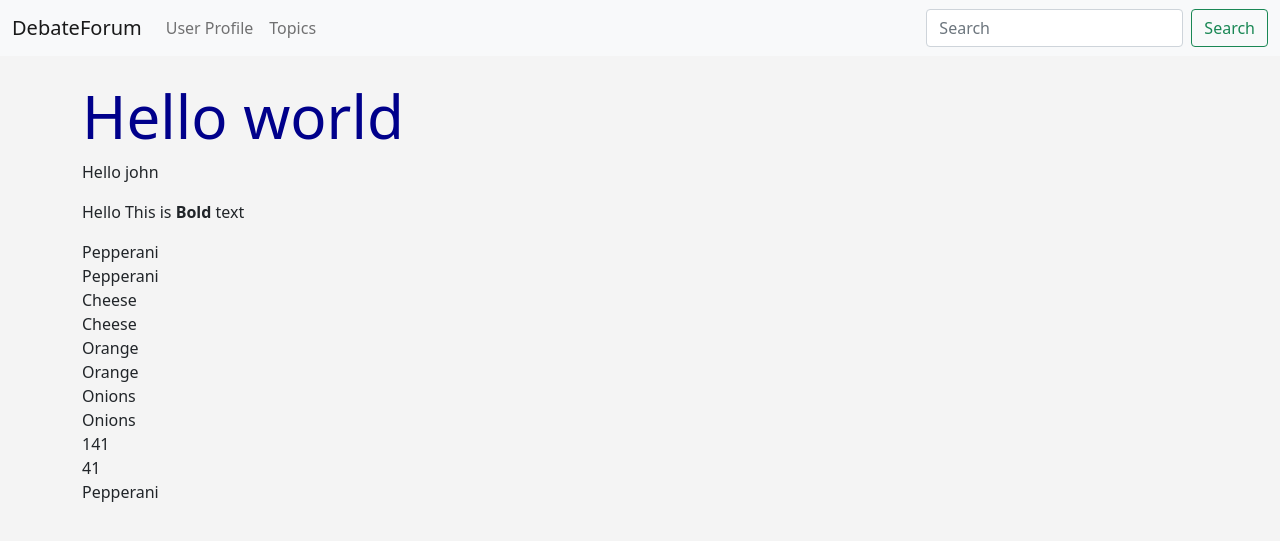
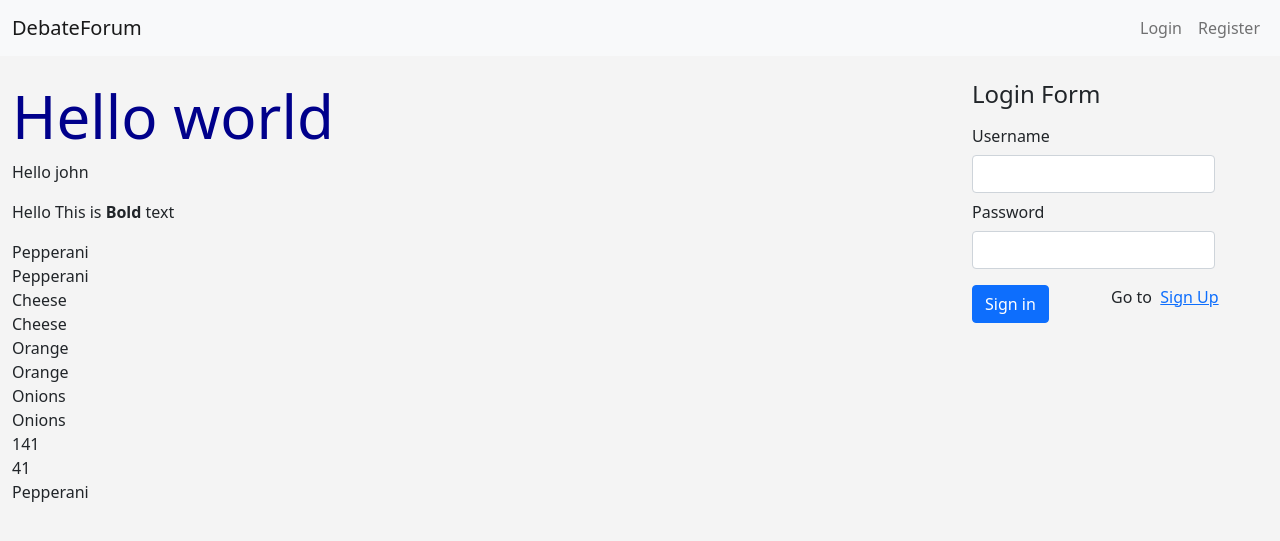
Before and after one commit to a-bew/DebateForum, a Flask app: page / in a window 1280 px wide. Shown: the top 541 px of the page. Run offline with Flask 2, Linux system fonts and the light colour scheme; parts of the project's set-up code (start-up, migrations or seed data) failed here and were passed over.

Commit message:
building the ui

```diff
--- a/server.py
+++ b/server.py
@@ -1,5 +1,5 @@
 from os import error
-from flask import Flask, render_template, flash, request
+from flask import Flask, render_template, flash, request, jsonify, session, g, redirect
 from flask.helpers import url_for
 from flask_wtf import FlaskForm
 from werkzeug.utils import redirect
@@ -8,7 +8,7 @@ from wtforms.fields.core import DateTimeField, IntegerField
 from wtforms.validators import DataRequired
 from werkzeug.security import generate_password_hash, check_password_hash
 from db_script import mysql_connect
-from config import credentials
+from functools import wraps
 
 # Create a Flask instance
 app = Flask(__name__)
@@ -21,15 +21,34 @@ mysql_connect.create_mysql_db()
 
 # DB TABLES ARE CREATED IF NOT EXIST
 mysql_connect.AdminsTable()
-mysql_connect.UserAuth()
+
+UserAuth = mysql_connect.UserAuth()
 mysql_connect.TopicTable()
-mysql_connect.TopicUsers()
+# mysql_connect.UserTopics()
 mysql_connect.ClaimTable()
 mysql_connect.Replies()
 mysql_connect.ReReplies()
 mysql_connect.TagTable()
 mysql_connect.ClaimTagTable()
 
+class Users():
+    def __init__(self) -> None:
+        self.username = None
+        self.password_hash = None
+
+    @property
+    def password(self):
+        raise AttributeError('password is not a readable attribute!')
+
+    def __repr__(self) -> str:
+        return f"<Name {self.username}>"
+
+    @password.setter
+    def password(self, password):
+        self.password_hash = generate_password_hash(password)
+
+    def verify_password(self, password):
+        return check_password_hash(self.password_hash, password)
 
 class TopicForm(FlaskForm):
     topic = StringField("Add New Topic", validators=[DataRequired()])
@@ -37,39 +56,84 @@ class TopicForm(FlaskForm):
     time = DateTimeField(validators=[DataRequired()])
     submit = SubmitField("Submit")
 
-# Create a route decorator
-
+@app.before_request
+def before_request():
+    g.user = None
+    if 'user_id' in session:
+        user = UserAuth.getUser(session['user_id'])
+        print("user", user)
+        g.user = user
 
 @app.route('/')
 def index():
+    if g.user:
+        user = g.user
+    else:
+        user = None
     first_name = "john"
     stuff = "This is <strong>Bold</strong> text"
+    favorite_pizza = ["Pepperani", "Cheese", "Orange", "Onions", 41]
 
-    favorite_pizza = ["Pepperani", "Cheese", "Orange", "Onions", 41]
-    return render_template("index.html", first_name=first_name, stuff=stuff, favorite_pizza=favorite_pizza)
-
+    return render_template("index.html", first_name=first_name, stuff=stuff, favorite_pizza=favorite_pizza, user= user)
+    # return jsonify({})
 
 @app.route('/login/', methods=["GET", "POST"])
 def login_page():
     error = ''
-    try:
-        if request.method == 'POST':
-            attempted_username = request.form["username"]
-            attempted_password = request.form['password']
 
-            if attempted_username == 'admin' and attempted_password == 'password':
-                return redirect(url_for('dashboard'))
-            else:
-                error = "Invalid credentials. Try Again"
+    # if request.method == 'POST':
+    if request.json:
+        session.pop('user_id', None)
+        incoming_data = request.json
 
-        return render_template("login.html", error=error)
-    except Exception as e:
-        return render_template("login.html", error=error)
+        username = incoming_data["username"]
+        password = incoming_data['password']
 
 
-@app.route('/register/', methods=["GET", "POST"])
+            #Query the database to get password
+        user_name = (username,)
+        hashed_password = UserAuth.get_password(user_name)
+        if hashed_password and check_password_hash(hashed_password, password):
+            session["user_id"] = user_name
+            return redirect(url_for('/'))
+        return  redirect(url_for('login'))
+    return render_template("login.html")
+
+
+@app.route('/register', methods=["GET", "POST"])
 def register_page():
-    return ("okay")
+    try:
+        print(request)
+        if request.method == 'POST':
+            incoming_data = request.json
+            username = incoming_data["username"]
+            password = incoming_data['password']
+            email = incoming_data['email']
+            print(password, username, email)
+            user_name = (username,)
+
+        # Check if user already exist in db
+        if UserAuth.checkAlreadyExist(user_name):
+            return jsonify({"msg": "Username already exist!"}), 302
+
+        user = Users()
+        user.password = password
+        hashed_password = user.password_hash
+
+        status = UserAuth.insert_user(username, hashed_password, email)
+
+        if status: return jsonify({"msg": "Signup successful"}), 201
+
+        return jsonify({"msg": "Signup Fail!"}), 404
+
+        # return render_template("login.html", error = error)
+    except Exception as e:
+        # return render_template("login.html", error = error)
+        return jsonify({error: e.with_traceback()}), 500
+
+
+    # mysql_connect.create_connection()
+    # return ("okay")
 # Create a form class
 
 
--- a/static/js/script.js
+++ b/static/js/script.js
@@ -1 +1,83 @@
-document.getElementById('demo').innerHTML = "This was created with Javascript";
+
+
+
+    // document.getElementsByTagName('h1')[0].style.display = 'none';
+    var server = "http://127.0.0.1:5000";
+
+    function loginNow() {
+        const appdir = '/login';
+        const username = $("#username").val();
+        const password = $("#password").val();
+        console.log(email, username, password);
+
+        fetch("/login", {
+            method: "post",
+            headers: {
+              "Content-Type": "application/json"
+            },
+            body:JSON.stringify({username, password})
+          }).then(function(response)
+        {
+
+          return response.json();
+        }).then(function(response)
+        {
+           console.log(response);
+        })
+    }
+
+    function submitReg() {
+        const appdir = '/register';
+        const email = $('#email').val();
+        const username = $("#username").val();
+        const password = $("#passw").val();
+
+        console.log(email, username, password);
+        fetch("/register", {
+            method: "post",
+            headers: {
+              "Content-Type": "application/json"
+            },
+            body:JSON.stringify({username, password, email})
+          }).then(function(response)
+        {
+
+          return response.json();
+        }).then(function(response)
+        {
+
+           console.log(response);
+        })
+
+
+
+        // $.ajax({
+        //     type: "POST",
+        //     url: server+appdir,
+        //     data: JSON.stringify({username, password, email}),
+        //     dataType: 'json '
+        // }).done(function(data) {
+        //     console.log('data', data                                                                                                                                                        );
+        //     // populate User Profile
+        //     // $("welcomeMessage").val(`Welcome ${data.user.name})
+        // })
+
+    }
+
+    function showRegister() {
+        // hide login
+        document.getElementById("loginForm").style.display = 'none';
+
+                // show login
+        document.getElementById("registerForm").style.display = 'block';
+    }
+
+    function showLogin(){
+        // hide login
+        document.getElementById("loginForm").style.display = 'block';
+
+        // show login
+        document.getElementById("registerForm").style.display = 'none';
+    }
+
+    showLogin();
--- a/templates/base.html
+++ b/templates/base.html
@@ -11,30 +11,58 @@
     integrity="sha384-EVSTQN3/azprG1Anm3QDgpJLIm9Nao0Yz1ztcQTwFspd3yD65VohhpuuCOmLASjC" crossorigin="anonymous">
   <link href="{{ url_for('static', filename='css/style.css') }}" rel="stylesheet">
 
-  <title>Debate Forum</title>
+  <title>{% block title %}Debate Forum{% endblock %}</title>
 </head>
 
 <body>
   {% include 'navbar.html' %}
   <br />
-  <div class="container">
+  <div class="container-fluid">
+  <!-- Stack the columns on mobile by making one full-width and the other half-width -->
+  <div class="row">
+    <div class="col-md-9">
       {% block content %}
 
       {% endblock %}
     </div>
 
+    <div style="position: absolute; right: 0;" class="col-3 col-md-3">
+
+      {% include 'form/login-form.html' %}
+      {% include 'form/register-form.html' %}
+
+    </div>
+  </div>
+
+  </div>
+
   <!-- Optional JavaScript; choose one of the two! -->
 
   <!-- Option 1: Bootstrap Bundle with Popper -->
+  <script src="https://cdnjs.cloudflare.com/ajax/libs/jquery/3.6.0/jquery.min.js" integrity="sha512-894YE6QWD5I59HgZOGReFYm4dnWc1Qt5NtvYSaNcOP+u1T9qYdvdihz0PPSiiqn/+/3e7Jo4EaG7TubfWGUrMQ==" crossorigin="anonymous" referrerpolicy="no-referrer"></script>
+
   <script src="https://cdn.jsdelivr.net/npm/bootstrap@5.0.2/dist/js/bootstrap.bundle.min.js"
     integrity="sha384-MrcW6ZMFYlzcLA8Nl+NtUVF0sA7MsXsP1UyJoMp4YLEuNSfAP+JcXn/tWtIaxVXM"
     crossorigin="anonymous"></script>
 
+
+    {% block script %}
+
+
+    <script>
+
+    </script>
+
+    {% endblock %}
+
+
     <!-- Option 2: Separate Popper and Bootstrap JS -->
+
     <!--
       <script src="https://cdn.jsdelivr.net/npm/@popperjs/core@2.9.2/dist/umd/popper.min.js" integrity="sha384-IQsoLXl5PILFhosVNubq5LC7Qb9DXgDA9i+tQ8Zj3iwWAwPtgFTxbJ8NT4GN1R8p" crossorigin="anonymous"></script>
       <script src="https://cdn.jsdelivr.net/npm/bootstrap@5.0.2/dist/js/bootstrap.min.js" integrity="sha384-cVKIPhGWiC2Al4u+LWgxfKTRIcfu0JTxR+EQDz/bgldoEyl4H0zUF0QKbrJ0EcQF" crossorigin="anonymous"></script>
     -->
+
 </body>
 
 </html>
--- /dev/null
+++ b/templates/form/login-form.html
@@ -0,0 +1,23 @@
+
+    <div style="align-items: flex-end;" id="loginForm" >
+      <h4> Login Form</h4>
+
+      <div class="row" >
+        <label for="inputEmail3" class="col-form-label">Username</label>
+        <div class="col-sm-10">
+          <input type="text" class="form-control" id="username">
+        </div>
+      </div>
+      <div class="row mb-3">
+        <label for="inputPassword3" class="col-form-label">Password</label>
+        <div class="col-sm-10">
+          <input type="password" class="form-control" id="password">
+        </div>
+      </div>
+
+      <div class="col-10 mt-3" style="flex-direction: row; justify-content: space-evenly;">
+        <button onclick="loginNow()" class="btn btn-primary" >Sign in</button>
+
+        <span style="float: right;">Go to&nbsp;&nbsp;<a onclick="showRegister()" class="mr-3">Sign Up</a></span>
+      </div>
+    </div>
--- /dev/null
+++ b/templates/form/register-form.html
@@ -0,0 +1,31 @@
+
+    <div id="registerForm">
+        <h4>Register Form</h4>
+        <div class="row" >
+            <label for="inputUser3" class="col-form-label">Username</label>
+            <div class="col-sm-10">
+                <input type="text" class="form-control" id="username">
+            </div>
+        </div>
+
+        <div class="row" >
+          <label for="inputEmail3" class="col-form-label">Email</label>
+          <div class="col-sm-10">
+            <input type="email" class="form-control" id="email">
+          </div>
+        </div>
+
+        <div class="row mb-3">
+          <label for="inputPassword3" class="col-form-label">Password</label>
+          <div class="col-sm-10">
+            <input type="password" class="form-control" id="passw">
+          </div>
+        </div>
+
+
+        <div class="col-10">
+            <button type="submit" class="btn btn-primary" onclick="submitReg()">Sign up</button>
+
+            <span style="float: right;">Go to&nbsp;&nbsp;<a class="mr-3" onclick="showLogin()">Login In</a></span>
+          </div>
+        </div>
--- a/templates/index.html
+++ b/templates/index.html
@@ -22,6 +22,15 @@
 
     {{ favorite_pizza.0 }}
 
+{% endblock %}
+
+{% block script %}
+
+<script src="{{ url_for('static', filename='js/script.js')}}"></script>
+
+<script>
+
+</script>
 
 
 {% endblock %}
--- a/templates/login.html
+++ /dev/null
@@ -1,6 +0,0 @@
-{% extends 'base.html' %}
-
-{% block content %}
-
-
-{% endblock %}
--- a/templates/navbar.html
+++ b/templates/navbar.html
@@ -5,7 +5,10 @@
       aria-controls="navbarSupportedContent" aria-expanded="false" aria-label="Toggle navigation">
       <span class="navbar-toggler-icon"></span>
     </button>
+
     <div class="collapse navbar-collapse" id="navbarSupportedContent">
+        {% if g.user %}
+
           <ul class="navbar-nav me-auto mb-2 mb-lg-0">
             <li class="nav-item">
               <a class="nav-link" href="{{ url_for('user', name='John')}}">User Profile</a>
@@ -16,10 +19,41 @@
             </li>
 
           </ul>
+
           <form class="d-flex">
             <input class="form-control me-2" type="search" placeholder="Search" aria-label="Search">
             <button class="btn btn-outline-success" type="submit">Search</button>
           </form>
+
+      {% else %}
+
+          <ul class="navbar-nav me-auto mb-2 mb-lg-0 d-flex" style="margin-right: 20;">
+            <!-- <li class="nav-item">
+              <a class="nav-link" onclick="showLogin()">Login</a>
+            </li>
+
+            <li class="nav-item">
+              <a class="nav-link" onclick="showRegister()" >Register</a>
+            </li>     -->
+          </ul>
+
+          <div class="d-flex">
+            <ul class="navbar-nav me-auto mb-2 mr-3 mb-lg-0 d-flex">
+              <li class="nav-item">
+                <a class="nav-link" onclick="showLogin()">Login</a>
+              </li>
+
+              <li class="nav-item">
+                <a class="nav-link" onclick="showRegister()" >Register</a>
+              </li>
+            </ul>
+
+            <!-- <input class="form-control me-2" type="search" placeholder="Search" aria-label="Search">
+            <button class="btn btn-outline-success" type="submit">Search</button> -->
+            </div>
+
+      {% endif %}
+
     </div>
   </div>
 </nav>
--- a/templates/register.html
+++ /dev/null
@@ -1,6 +0,0 @@
-{% extends 'base.html' %}
-
-{% block content %}
-
-
-{% endblock %}
--- a/templates/topic.html
+++ b/templates/topic.html
@@ -28,6 +28,5 @@
 </form>
 {% endif %}
 
-<script src="{{ url_for('static', filename='js/script.js')}}"></script>
 
 {% endblock %}
```
Also changed, not shown: db_script/mysql_connect.py (+138 -36 lines), READMe.md, db/mysql_connect.py (added), login.html (added). Lines whose indentation alone changed are shown as unchanged.
